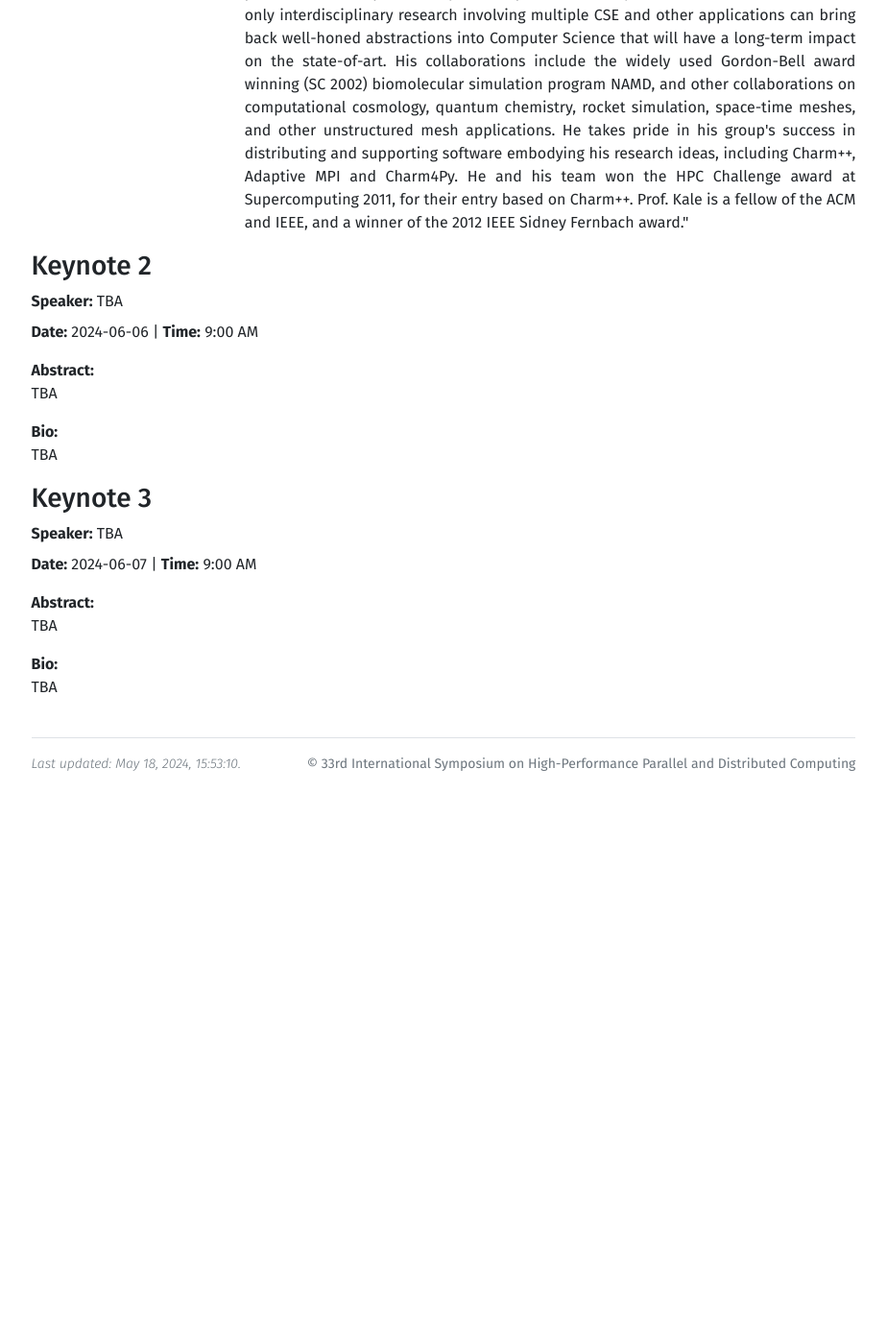
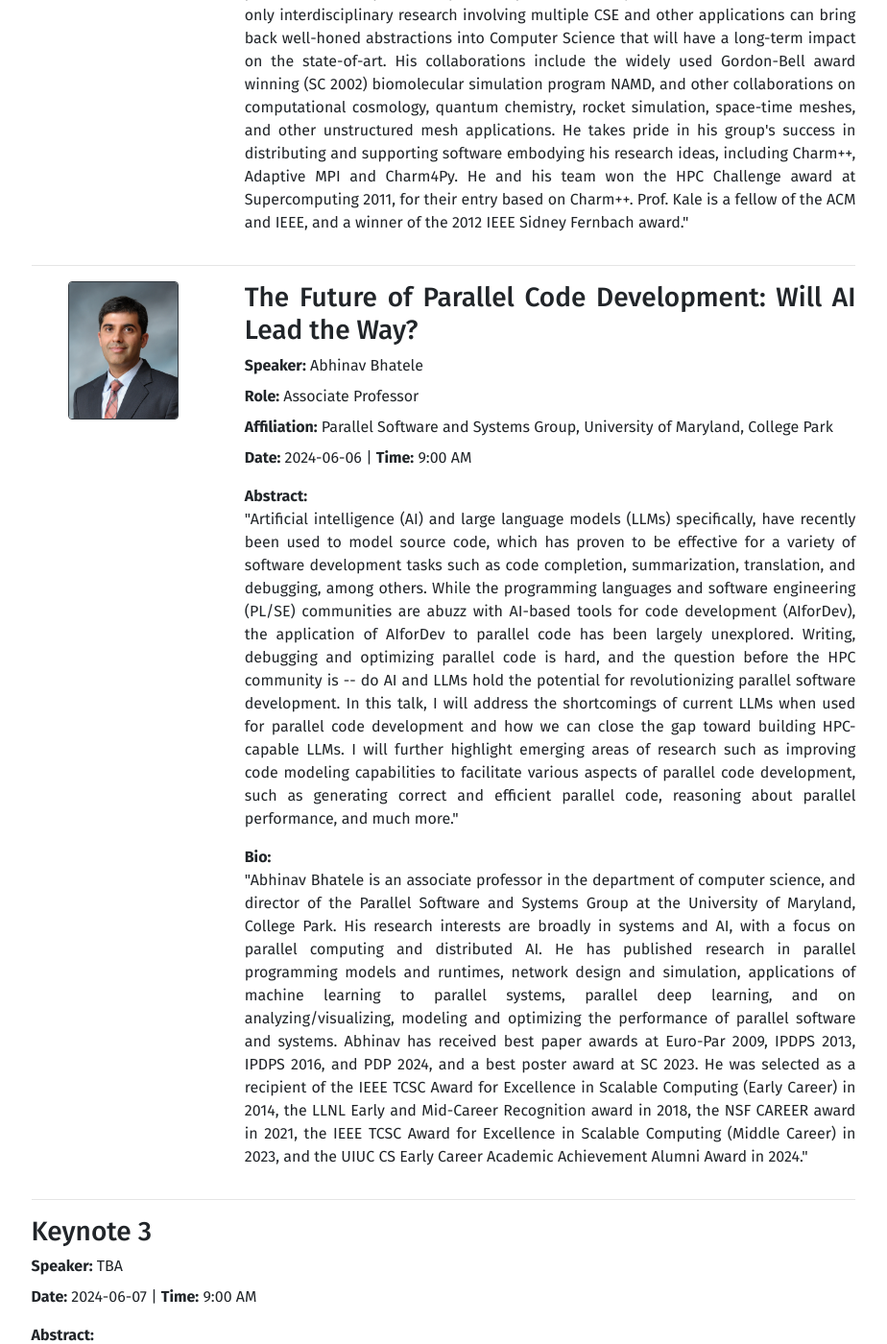
Before and after one commit to jacopo-massa/hpdc24-site, a Jekyll site: the page built from keynotes.html, in a window 1280 px wide and 1400 px high, scrolled down 1269 px. Shown: the whole window at 96% size, without its empty margins (178-1102 px from the left). Built offline with Jekyll 4.4.1, drawn with Linux system fonts in a browser that asks for light colours; before the commit the page ends 2091 px from its top, so only the background shows below that; some of the changed text lies outside the part shown.

Commit message:
add bhatele keynote

```diff
--- a/_data/keynotes.yaml
+++ b/_data/keynotes.yaml
@@ -14,13 +14,17 @@ keynotes:
       "Professor Laxmikant Kale is the director of the Parallel Programming Laboratory and Research Professor, as well as the Paul and Cynthia Saylor Professor Emeritus of Computer Science at the University of Illinois at Urbana-Champaign.Prof. Kale has been working on various aspects of parallel computing, with a focus on enhancing performance and productivity via adaptive runtime systems, and with the belief that only interdisciplinary research involving multiple CSE and other applications can bring back well-honed abstractions into Computer Science that will have a long-term impact on the state-of-art.
       His collaborations include the widely used Gordon-Bell award winning (SC 2002) biomolecular simulation program NAMD, and other collaborations on computational cosmology, quantum chemistry, rocket simulation, space-time meshes, and other unstructured mesh applications. He takes pride in his group's success in distributing and supporting software embodying his research ideas, including Charm++, Adaptive MPI and Charm4Py. He and his team won the HPC Challenge award at Supercomputing 2011, for their entry based on Charm++. Prof. Kale is a fellow of the ACM and IEEE, and a winner of the 2012 IEEE Sidney Fernbach award."
 
-  - title: "Keynote 2"
-    speaker: TBA
-    abstract: "TBA"
-    bio: "TBA"
+  - title: "The Future of Parallel Code Development: Will AI Lead the Way?"
+    speaker: "Abhinav Bhatele"
+    role: "Associate Professor"
+    affiliation: "Parallel Software and Systems Group, University of Maryland, College Park"
     date: "2024-06-06"
     time: "9:00 AM"
-    image:
+    image: "./assets/images/keynotes/bhatele.jpg"
+    abstract: |
+      "Artificial intelligence (AI) and large language models (LLMs) specifically, have recently been used to model source code, which has proven to be effective for a variety of software development tasks such as code completion, summarization, translation, and debugging, among others. While the programming languages and software engineering (PL/SE) communities are abuzz with AI-based tools for code development (AIforDev), the application of AIforDev to parallel code has been largely unexplored. Writing, debugging and optimizing parallel code is hard, and the question before the HPC community is -- do AI and LLMs hold the potential for revolutionizing parallel software development. In this talk, I will address the shortcomings of current LLMs when used for parallel code development and how we can close the gap toward building HPC-capable LLMs.  I will further highlight emerging areas of research such as improving code modeling capabilities to facilitate various aspects of parallel code development, such as generating correct and efficient parallel code, reasoning about parallel performance, and much more."
+    bio: |
+      "Abhinav Bhatele is an associate professor in the department of computer science, and director of the Parallel Software and Systems Group at the University of Maryland, College Park. His research interests are broadly in systems and AI, with a focus on parallel computing and distributed AI. He has published research in parallel programming models and runtimes, network design and simulation, applications of machine learning to parallel systems, parallel deep learning, and on analyzing/visualizing, modeling and optimizing the performance of parallel software and systems. Abhinav has received best paper awards at Euro-Par 2009, IPDPS 2013, IPDPS 2016, and PDP 2024, and a best poster award at SC 2023. He was selected as a recipient of the IEEE TCSC Award for Excellence in Scalable Computing (Early Career) in 2014, the LLNL Early and Mid-Career Recognition award in 2018, the NSF CAREER award in 2021, the IEEE TCSC Award for Excellence in Scalable Computing (Middle Career) in 2023, and the UIUC CS Early Career Academic Achievement Alumni Award in 2024."
 
   - title: "Keynote 3"
     speaker: TBA
--- a/keynotes.html
+++ b/keynotes.html
@@ -7,7 +7,7 @@ slide_id: 9
 <div class="row mt-xs-0 mt-sm-0 mt-md-1 mt-lg-2 mt-xl-3 mb-xs-2 mb-sm-2">
     <div class="col text-justify conference">
         <div>
-            <h2>Keynote Speakers</h3>
+            <h2>Keynotes</h3>
                 {% if site.data.keynotes.keynotes %}
                 <br>
                 {% for keynote in site.data.keynotes.keynotes %}
@@ -32,6 +32,7 @@ slide_id: 9
                         <p><strong>Bio:</strong><br> {{ keynote.bio }}</p>
                     </div>
                 </div>
+                <hr>
 
                 {% endfor %}
                 {% else %}
```
Also changed, not shown: assets/images/keynotes/bhatele.jpg (added).
